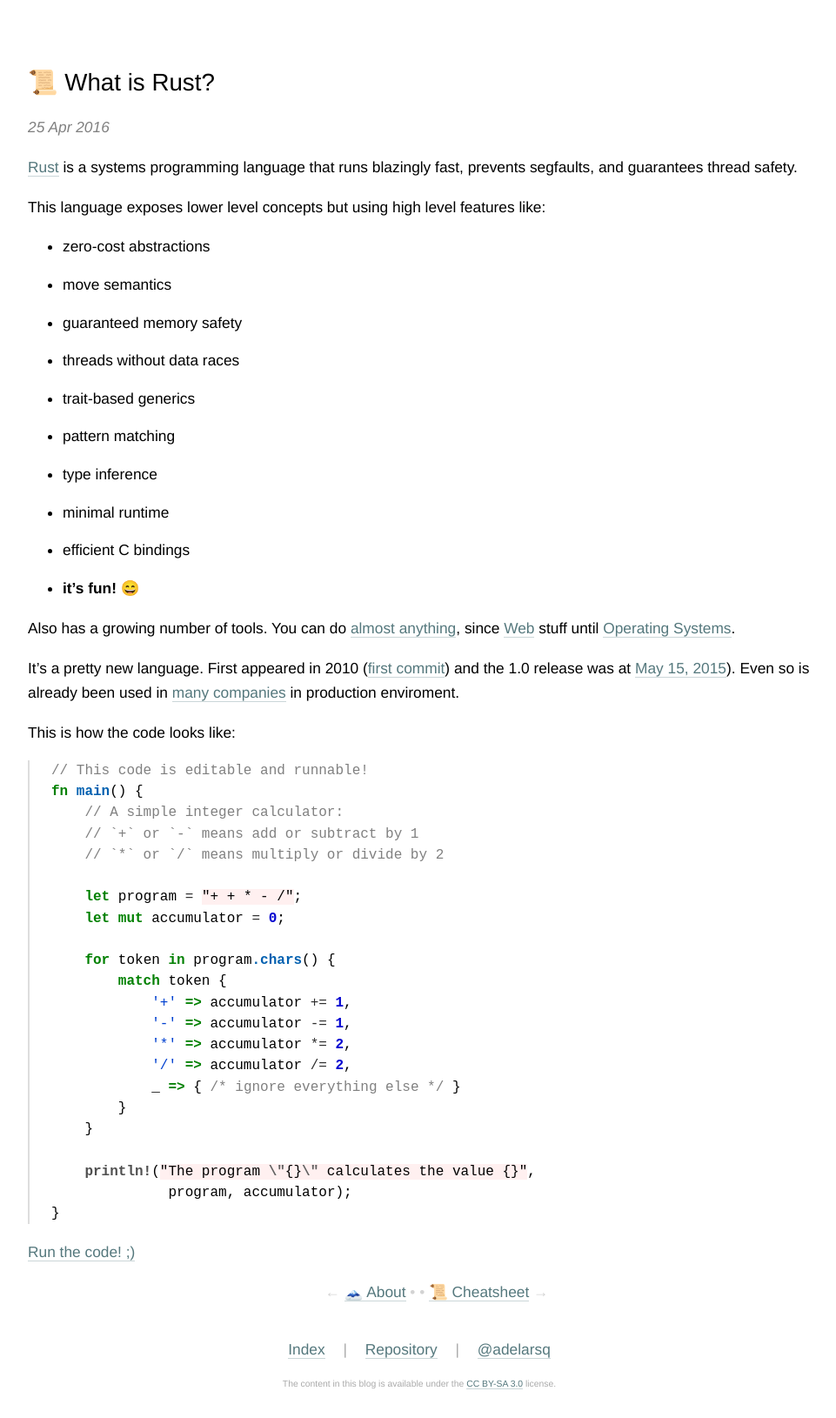
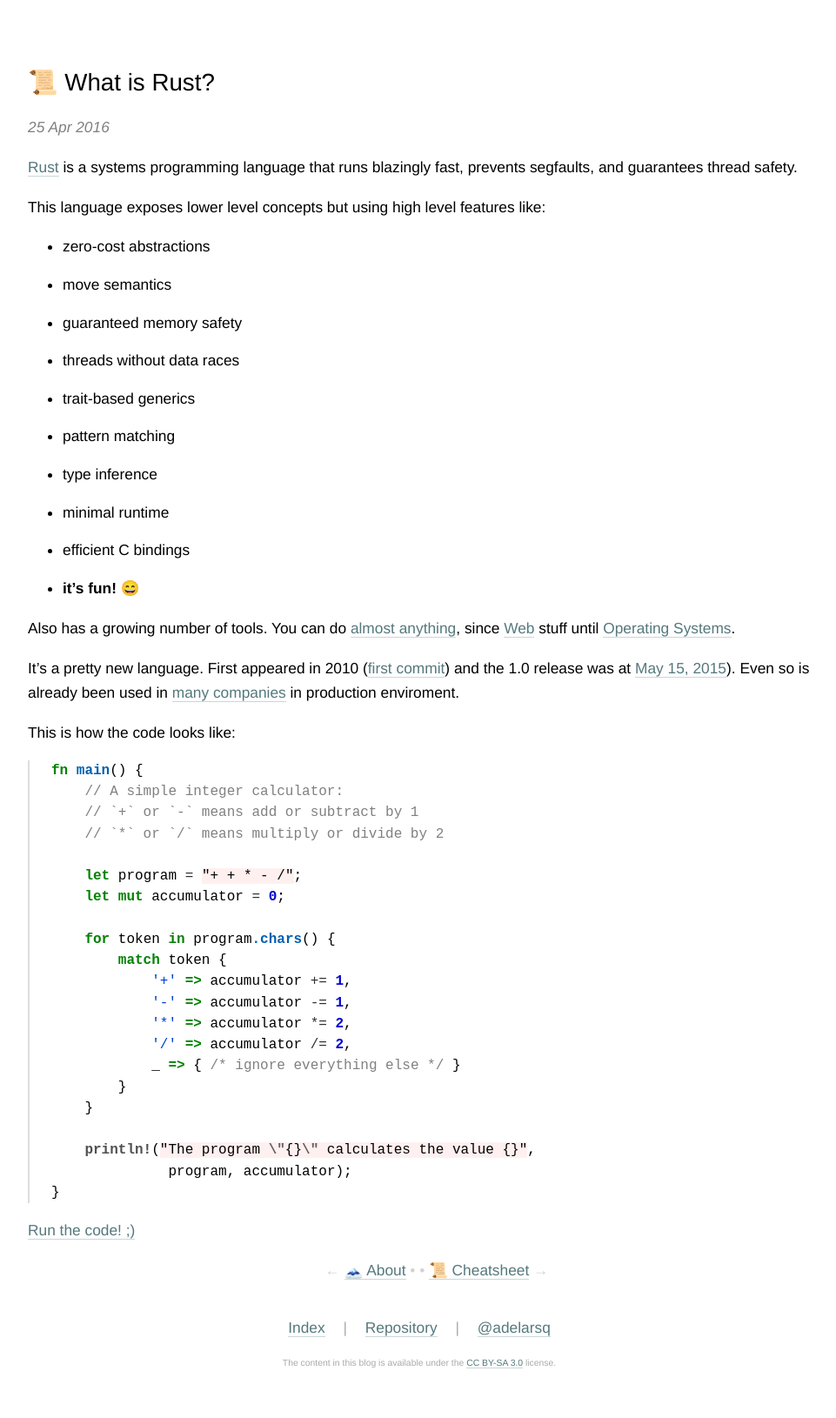
Before and after one commit to adelarsq/daily-rust.github.io, a Jekyll site: the page built from _posts/2016-04-25-what_is_rust.md, in a window 1280 px wide. Shown: the whole page at 87% size, without its empty margins (158-1119 px from the left). Built offline with Jekyll 4.4.1, drawn with Linux system fonts in a browser that asks for light colours; after the commit the page ends 1606 px from its top, so only the background shows below that.

Commit message:
Update 2016-04-25-what_is_rust.md

````diff
--- a/_posts/2016-04-25-what_is_rust.md
+++ b/_posts/2016-04-25-what_is_rust.md
@@ -27,7 +27,6 @@ It's a pretty new language. First appeared in 2010 ([first commit](https://githu
 This is how the code looks like:
 
 ```rust
-// This code is editable and runnable!
 fn main() {
     // A simple integer calculator:
     // `+` or `-` means add or subtract by 1
````
